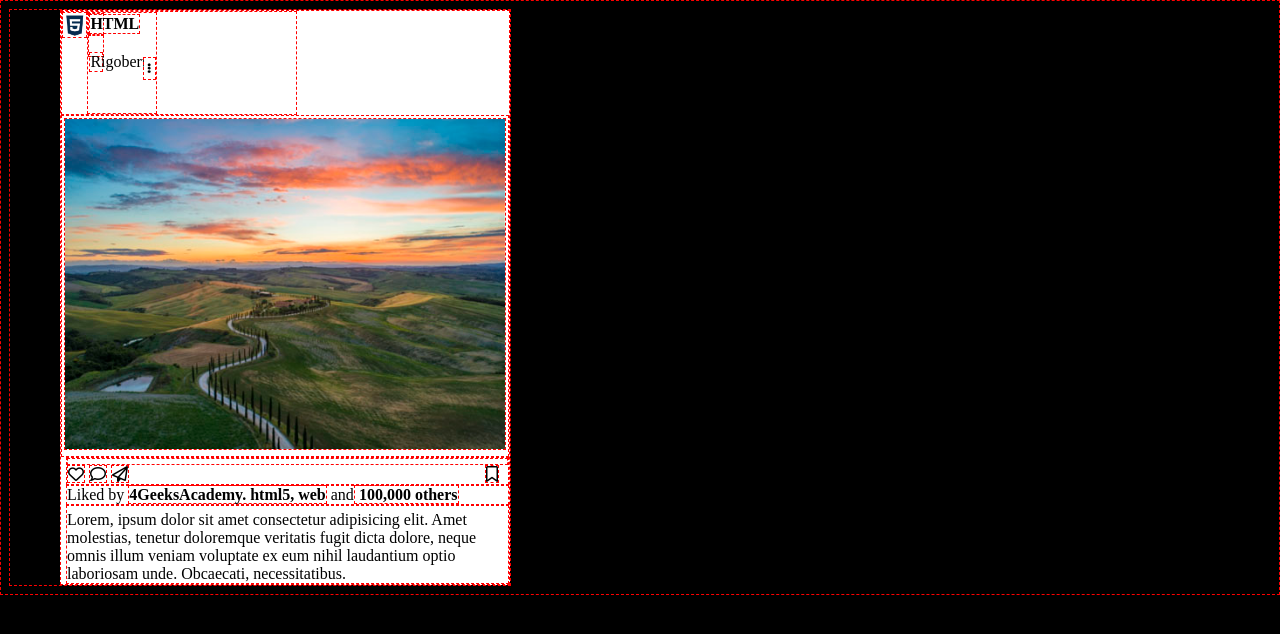
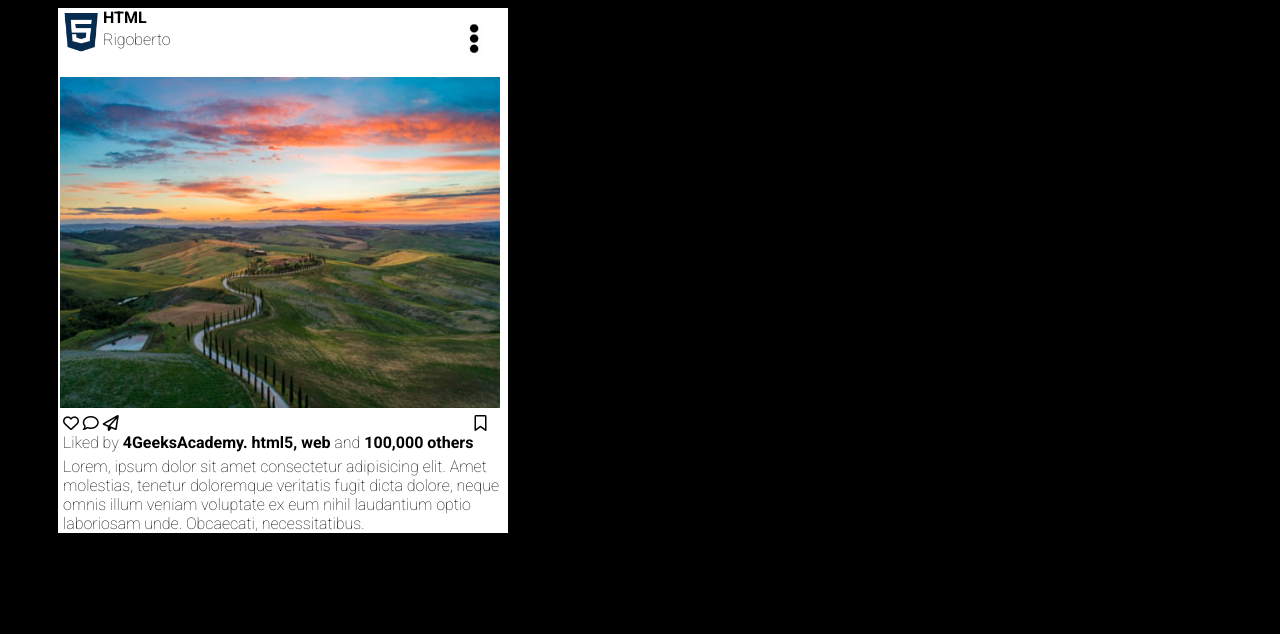
Before and after one commit to adriano1910/adrianrodriguezinstagrampost, a plain HTML site: page index.html in a window 1280 px wide. Drawn offline with Linux system fonts and the light colour scheme.

Commit message:
padding-header

```diff
--- a/index.html
+++ b/index.html
@@ -16,8 +16,12 @@
 <img src="image/html logo.jpg" alt="html" width="10%" height="10%">
 <div class="names">
 <div class="html"><strong>HTML</strong></div>
-    <div class="rigoberto"><p>Rigoberto</p></div>
-    <img class="three-pts" src="image/3 pts.jpg" alt="3 pts">
+    <div class="rigoberto">Rigoberto</div>
+    </div>
+    <div class="tres-pts-box">
+   <div class="tres-pts">
+    <img src="image/3 pts.jpg" alt="3 pts">
+</div>
 </div>
         </div>
         <div class="post-image">
--- a/styles.css
+++ b/styles.css
@@ -1,16 +1,14 @@
-* {
-	border: 1px dashed red;
-	min-height: 5px;
-}
-.roboto-thin {
 
-  }
+
 #marcar{ margin-left: 352px;
 
 }
 body{
 	width:500px;
-	background-color:black
+	background-color:black;
+	font-family: "Roboto", sans-serif;
+  font-weight: 100;
+  font-style: normal;
 }
 .names{
 	display:flex;
@@ -22,22 +20,29 @@ body{
 
 }
 .post-header{
-	display: inline-flex;
+	display:flex;
+
+
+
 }
-.html{ width: 20%;
- display: flex;
-height: 20%;}
 
- .rigoberto{ width: 20%;
+
+ .rigoberto{
+	padding-top:5%;
+	width: 20%;
 	height: 20%;
 }
 .post-image{
 	padding: 2px 2px;
 }
-.three-pts{
-	margin-left: 81%;
-	margin-top: 0%
 
+.tres-pts-box{
+	max-width:fit-content;
+align-items: right;
+;
+
+}
+.tres-pts{padding-left: 900%;
 }
 
 .text1{ margin-left:5px;
```
